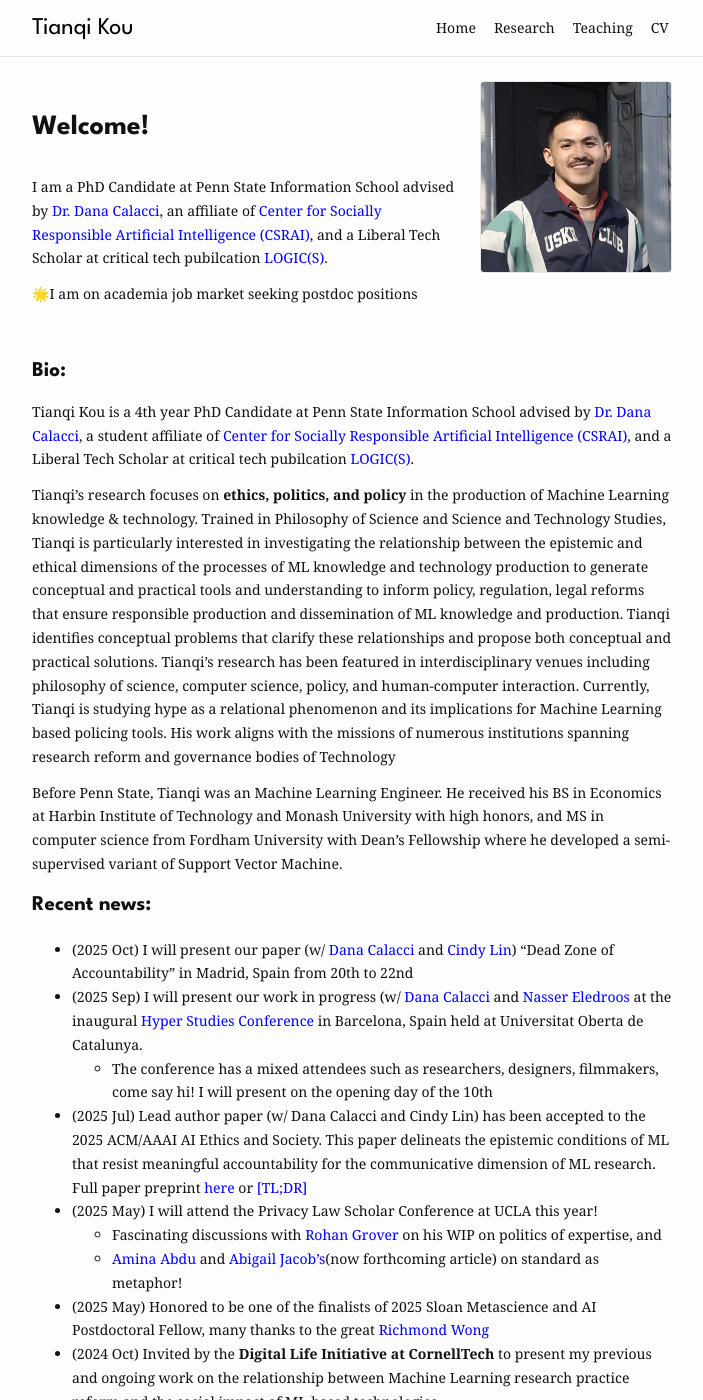
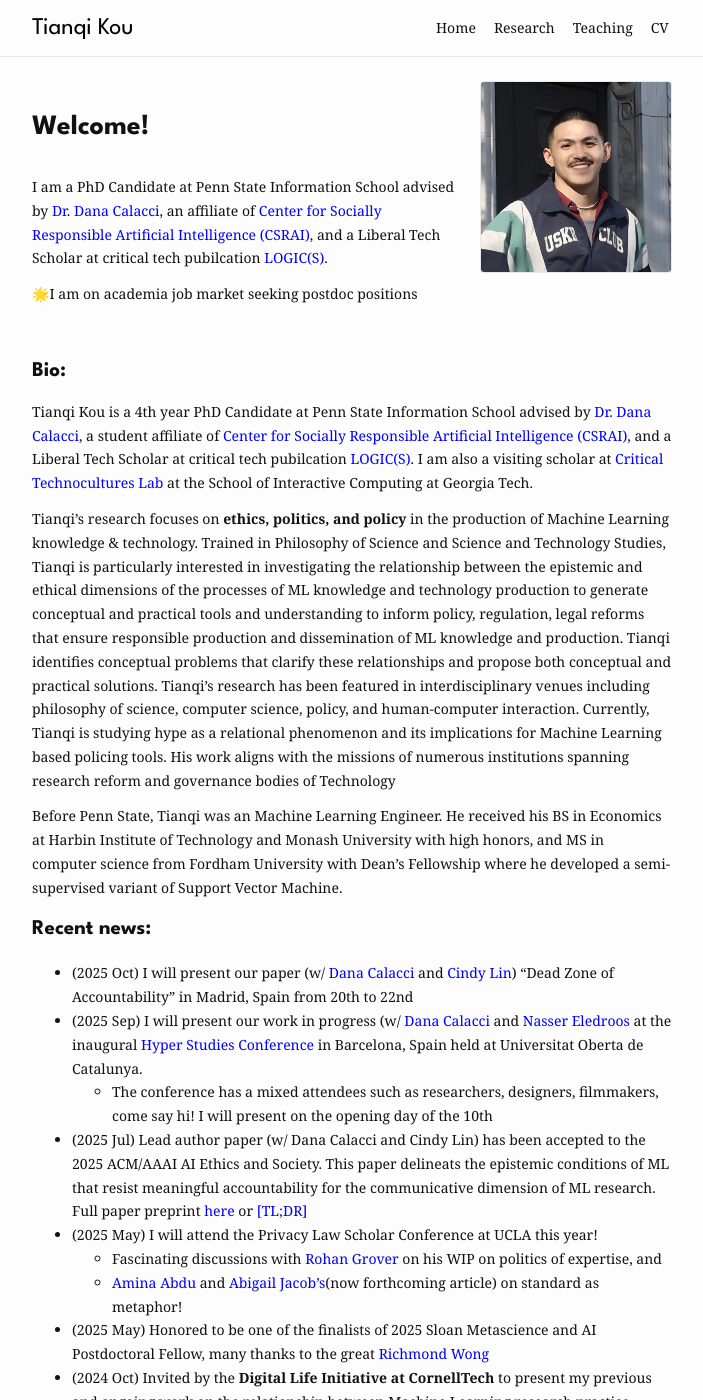
Before and after one commit to koutianqi/koutianqi.github.io, a Jekyll site: the page built from index.markdown, in a window 1280 px wide and 1400 px high. Shown: the whole window, without its empty margins (288-991 px from the left). Built offline with Jekyll 4.4.1, drawn with Linux system fonts in a browser that asks for light colours; some of the changed text lies outside the part shown.

Commit message:
Update index.markdown

```diff
--- a/index.markdown
+++ b/index.markdown
@@ -20,7 +20,7 @@
 ## Bio:
 
 
-Tianqi Kou is a 4th year PhD Candidate at Penn State Information School advised by [<span style="color:blue">Dr. Dana Calacci</span>](https://www.dcalacci.net), a student affiliate of [<span style="color:blue">Center for Socially Responsible Artificial Intelligence (CSRAI)</span>](https://csrai.psu.edu), and a Liberal Tech Scholar at critical tech pubilcation [<span style="color:blue">LOGIC(S)</span>](https://logicmag.io).
+Tianqi Kou is a 4th year PhD Candidate at Penn State Information School advised by [<span style="color:blue">Dr. Dana Calacci</span>](https://www.dcalacci.net), a student affiliate of [<span style="color:blue">Center for Socially Responsible Artificial Intelligence (CSRAI)</span>](https://csrai.psu.edu), and a Liberal Tech Scholar at critical tech pubilcation [<span style="color:blue">LOGIC(S)</span>](https://logicmag.io). I am also a visiting scholar at [<span style="color:blue">Critical Technocultures Lab</span>](https://www.crit-technocultures.com) at the School of Interactive Computing at Georgia Tech.
 
 Tianqi’s research focuses on **ethics, politics, and policy** in the production of Machine Learning knowledge & technology. Trained in Philosophy of Science and Science and Technology Studies, Tianqi is particularly interested in investigating the relationship between the epistemic and ethical dimensions of the processes of ML knowledge and technology production to generate conceptual and practical tools and understanding to inform policy, regulation, legal reforms that ensure responsible production and dissemination of ML knowledge and production. Tianqi identifies conceptual problems that clarify these relationships and propose both conceptual and practical solutions. Tianqi's research has been featured in interdisciplinary venues including philosophy of science, computer science, policy, and human-computer interaction. Currently, Tianqi is studying hype as a relational phenomenon and its implications for Machine Learning based policing tools. His work aligns with the missions of numerous institutions spanning research reform and governance bodies of Technology
 
@@ -40,3 +40,4 @@
 - (2024 Aug) Passed my comprehensive exam, officially a PhD candidate
 - My FAccT paper has been featured by the College of Information Sciences and Technology at Penn State. Read the story [<span style="color:blue">here</span>](https://ist.psu.edu/news/claim-replicability-may-help-prevent-harms-caused-by-ml)!
 - (2024 Jun) Presented my **first and solo authored paper** "From Model Performance Replicability to Claim Replicability" at 2024 ACM Conference Fairness Accountability and Transparency at Rio de Janeiro, Brazil. Full paper [<span style="color:blue">here</span>](https://arxiv.org/pdf/2404.13131?) or [<span style="color:blue">[TL;DR]</span>](https://x.com/koutianqi1/status/1782586574850449812)
+- (2024 May) Attended NortheastHCI Conference (an alternative to CHI 2024) at Pittsburgh, PA
```
